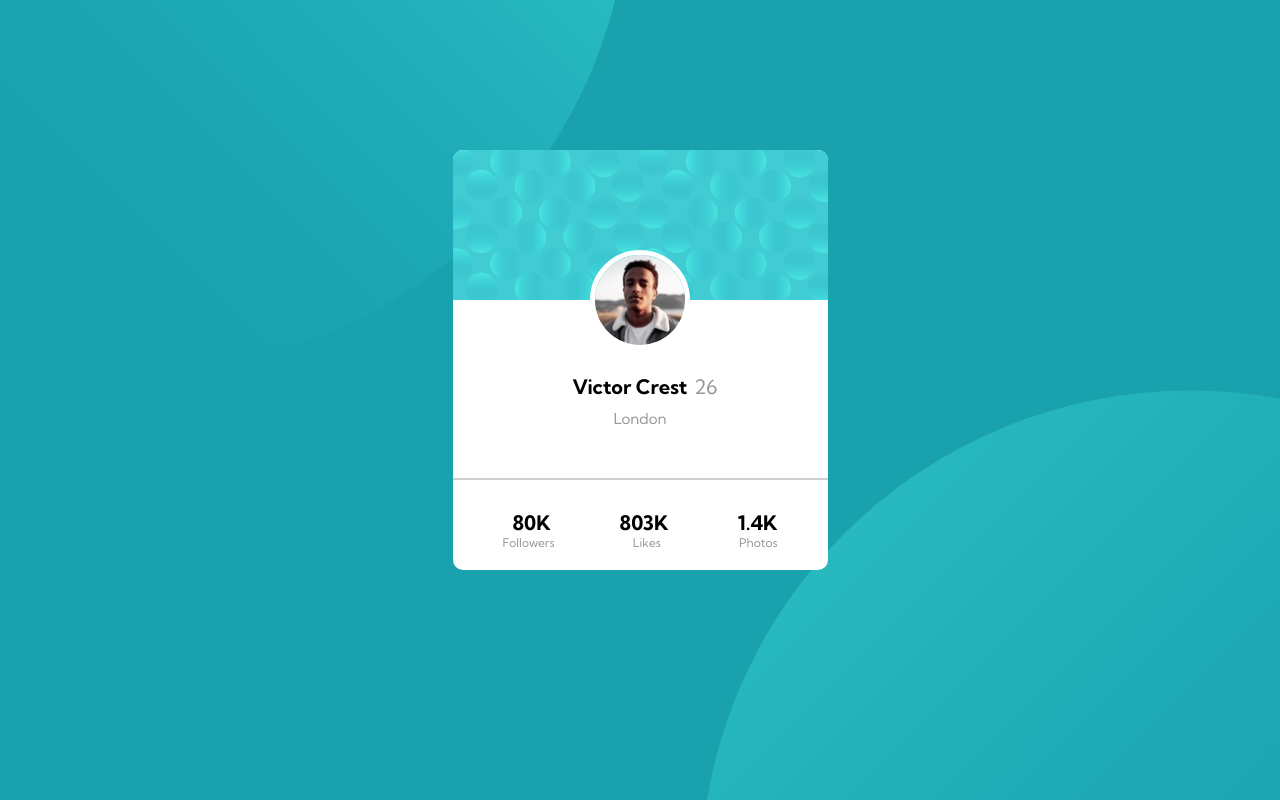
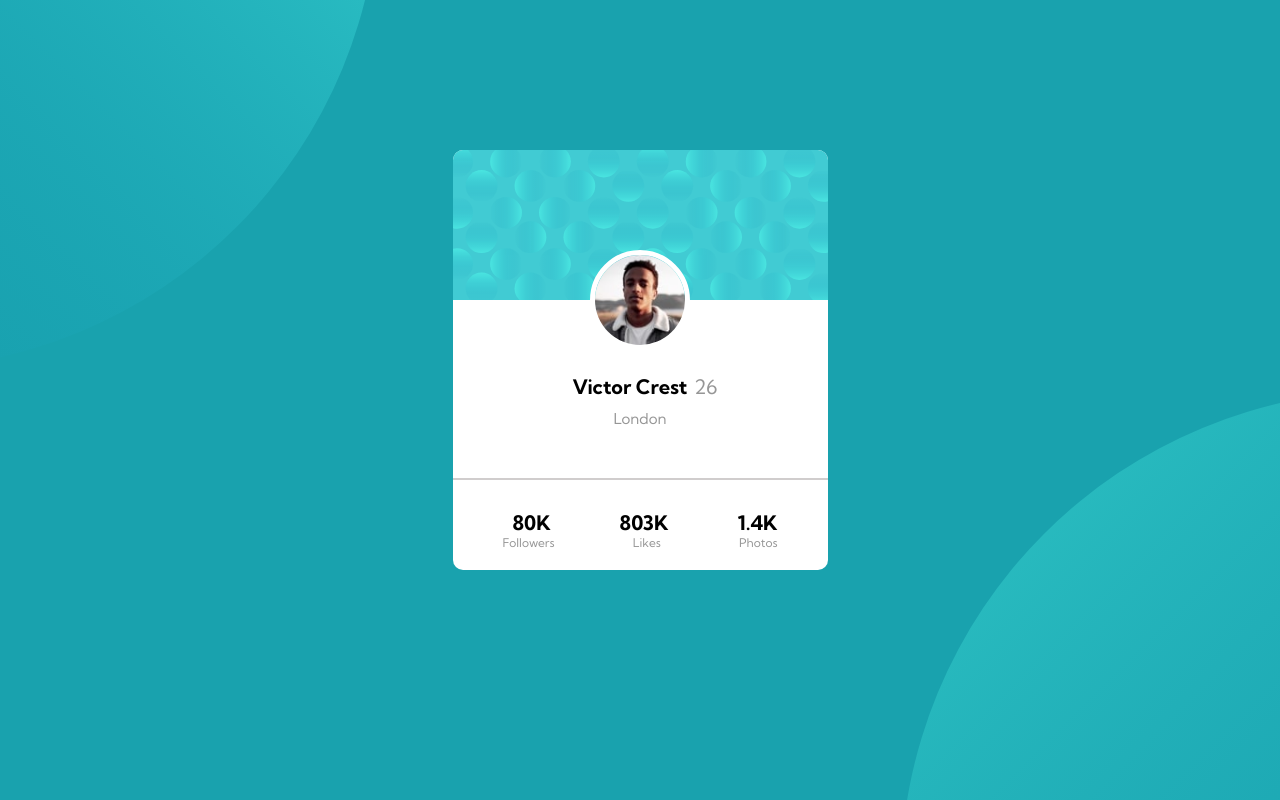
Before and after one commit to PetrusBorges/Challenge-05-profile-card, a plain HTML site: page index.html in a window 1280 px wide. Drawn offline with Linux system fonts and the light colour scheme.

Commit message:
Add files via upload

```diff
--- a/css/style.scss
+++ b/css/style.scss
@@ -31,7 +31,7 @@ body {
   background-image: url(/images/bg-pattern-top.svg), url(/images/bg-pattern-bottom.svg);
   object-fit: cover;
   background-repeat: no-repeat, no-repeat;
-  background-position: right 650px bottom 200px, left 700px top 390px;
+  background-position: right 900px bottom 200px, left 900px top 390px;
 
 
   .container {
```
Also changed, not shown: css/style.css.
